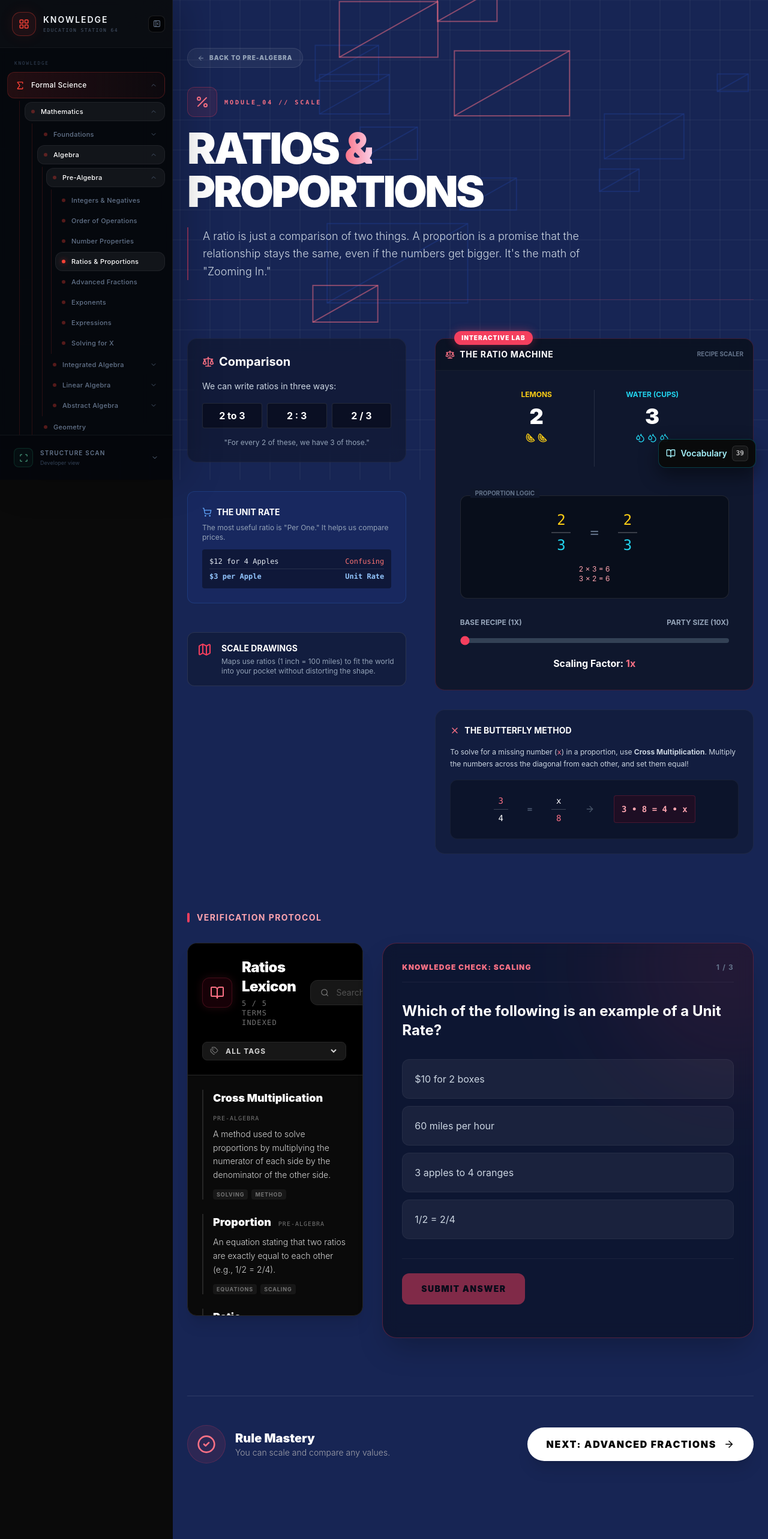
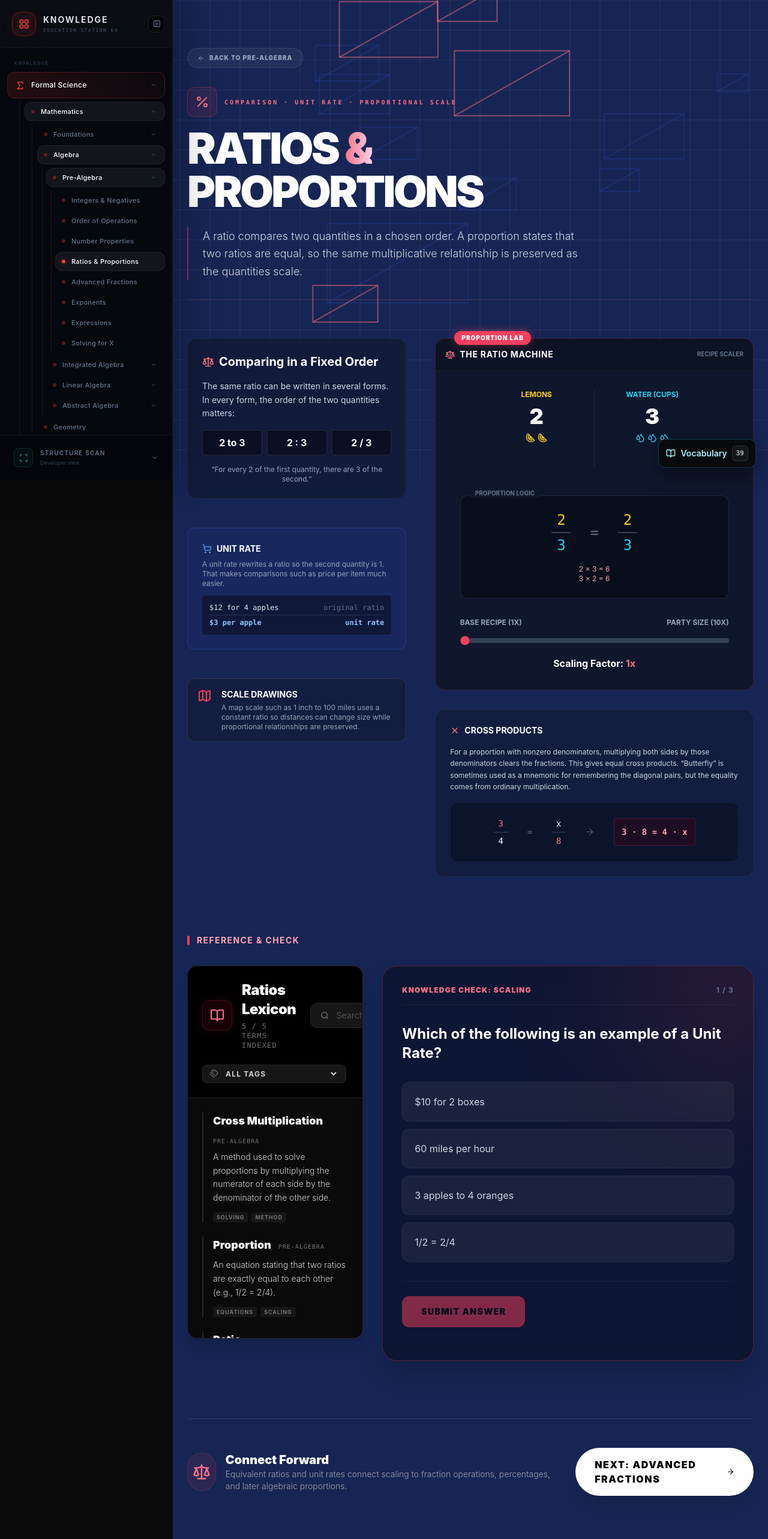
Before and after one commit to nickf723/ed-dev, a Next.js app: page /formal-science/mathematics/algebra/pre-algebra/ratios in a window 1280 px wide. Shown: the top 2566 px of the page at 60% size. Built offline with nearby package versions, Linux system fonts and the light colour scheme.

Commit message:
Ground ratios in proportional reasoning instead of tricks

```diff
--- a/app/formal-science/mathematics/algebra/pre-algebra/ratios/page.tsx
+++ b/app/formal-science/mathematics/algebra/pre-algebra/ratios/page.tsx
@@ -3,12 +3,11 @@ import Link from "next/link";
 import ScalingGridBackground from "./_components/ScalingGridBackground";
 import ProportionSolverLab from "./_components/ProportionSolverLab";
 import {
-  Percent, Scale, Divide, X,
-  ArrowRight, Box, ShoppingCart, Map,
-  CheckCircle2, ArrowLeft
+  Percent, Scale, X,
+  ArrowRight, ShoppingCart, Map,
+  ArrowLeft
 } from "lucide-react";
 
-// VERIFICATION PROTOCOL IMPORTS
 import Assessment from "@/app/_components/Assessment";
 import VocabApplet from "@/app/_components/VocabApplet";
 import { ratiosVocab } from "@/app/_data/vocab/r/ratios";
@@ -21,7 +20,6 @@ export default function RatiosPage() {
       <div className="absolute inset-0 bg-radial-vignette opacity-80 pointer-events-none" />
 
       <div className="relative z-10 container mx-auto px-6 py-12">
-        {/* HERO */}
         <header className="mb-16 border-b border-rose-500/20 pb-8 mt-8">
             <Link href="/formal-science/mathematics/algebra/pre-algebra" className="inline-flex items-center gap-2 text-[10px] font-black uppercase tracking-widest text-slate-400 hover:text-white transition-colors mb-8 bg-white/5 px-4 py-2 rounded-full border border-white/10">
                 <ArrowLeft size={12} /> Back to Pre-Algebra
@@ -32,7 +30,7 @@ export default function RatiosPage() {
               <Percent className="text-rose-400" size={24} />
             </span>
             <span className="text-[10px] font-mono uppercase tracking-[0.3em] text-rose-400 font-bold">
-              Module_04 // Scale
+              Comparison · unit rate · proportional scale
             </span>
           </div>
           <h1 className="text-5xl md:text-7xl font-black text-white tracking-tighter uppercase leading-none">
@@ -40,22 +38,18 @@ export default function RatiosPage() {
             PROPORTIONS
           </h1>
           <p className="mt-6 text-slate-300 max-w-2xl text-lg font-light leading-relaxed border-l-2 border-rose-500/50 pl-6">
-            A ratio is just a comparison of two things. A proportion is a promise that the relationship stays the same, even if the numbers get bigger. It's the math of "Zooming In."
+            A ratio compares two quantities in a chosen order. A proportion states that two ratios are equal, so the same multiplicative relationship is preserved as the quantities scale.
           </p>
         </header>
 
         <div className="grid grid-cols-1 lg:grid-cols-12 gap-12 mb-24">
-
-          {/* LEFT: THEORY */}
           <div className="lg:col-span-5 space-y-12">
-
-            {/* The Concept */}
             <div className="p-6 bg-slate-900/60 border border-white/5 rounded-2xl backdrop-blur-md">
               <h3 className="text-xl font-bold text-white mb-4 flex items-center gap-2">
-                <Scale size={20} className="text-rose-400" /> Comparison
+                <Scale size={20} className="text-rose-400" /> Comparing in a Fixed Order
               </h3>
               <p className="text-sm text-slate-300 leading-relaxed mb-4">
-                We can write ratios in three ways:
+                The same ratio can be written in several forms. In every form, the order of the two quantities matters:
               </p>
               <div className="grid grid-cols-3 gap-2 text-center">
                  <div className="p-2 bg-black/40 rounded border border-white/10 font-bold text-white">2 to 3</div>
@@ -63,58 +57,54 @@ export default function RatiosPage() {
                  <div className="p-2 bg-black/40 rounded border border-white/10 font-bold text-white">2 / 3</div>
               </div>
               <p className="text-xs text-slate-400 mt-4 text-center">
-                  "For every 2 of these, we have 3 of those."
+                  “For every 2 of the first quantity, there are 3 of the second.”
               </p>
             </div>
 
-            {/* Unit Rate */}
             <div className="p-6 bg-blue-900/20 border border-blue-500/20 rounded-xl">
                 <h4 className="text-sm font-bold text-white uppercase mb-2 flex items-center gap-2">
-                    <ShoppingCart size={16} className="text-blue-400" /> The Unit Rate
+                    <ShoppingCart size={16} className="text-blue-400" /> Unit Rate
                 </h4>
                 <p className="text-xs text-slate-400 mb-3">
-                    The most useful ratio is "Per One." It helps us compare prices.
+                    A unit rate rewrites a ratio so the second quantity is 1. That makes comparisons such as price per item much easier.
                 </p>
                 <div className="bg-black/40 p-3 rounded font-mono text-xs">
                     <div className="flex justify-between border-b border-white/10 pb-1 mb-1">
-                        <span>$12 for 4 Apples</span>
-                        <span className="text-red-400">Confusing</span>
+                        <span>$12 for 4 apples</span>
+                        <span className="text-slate-500">original ratio</span>
                     </div>
                     <div className="flex justify-between font-bold text-blue-300">
-                        <span>$3 per Apple</span>
-                        <span>Unit Rate</span>
+                        <span>$3 per apple</span>
+                        <span>unit rate</span>
                     </div>
                 </div>
             </div>
 
-            {/* Map Scale */}
             <div className="flex gap-4 p-4 bg-slate-900/50 border border-white/10 rounded-xl">
                 <Map className="text-rose-500 shrink-0" />
                 <div>
                     <h4 className="text-sm font-bold text-white uppercase">Scale Drawings</h4>
                     <p className="text-xs text-slate-400 mt-1">
-                        Maps use ratios (1 inch = 100 miles) to fit the world into your pocket without distorting the shape.
+                        A map scale such as 1 inch to 100 miles uses a constant ratio so distances can change size while proportional relationships are preserved.
                     </p>
                 </div>
             </div>
-
           </div>
 
-          {/* RIGHT: THE LAB */}
           <div className="lg:col-span-7 space-y-8">
             <div className="relative">
                 <div className="absolute -top-3 left-8 bg-rose-500 text-white text-[10px] font-black uppercase tracking-widest px-3 py-1 rounded-full shadow-[0_0_15px_rgba(244,63,94,0.4)] z-20">
-                    Interactive Lab
+                    Proportion Lab
                 </div>
                 <ProportionSolverLab />
             </div>
 
             <div className="p-6 bg-slate-900/50 border border-white/5 rounded-2xl">
                <h4 className="text-sm font-bold text-white uppercase mb-4 flex items-center gap-2">
-                   <X size={16} className="text-rose-400" /> The Butterfly Method
+                   <X size={16} className="text-rose-400" /> Cross Products
                </h4>
                <p className="text-xs text-slate-300 leading-relaxed mb-4">
-                  To solve for a missing number (<span className="font-mono text-rose-400">x</span>) in a proportion, use <strong>Cross Multiplication</strong>. Multiply the numbers across the diagonal from each other, and set them equal!
+                  For a proportion with nonzero denominators, multiplying both sides by those denominators clears the fractions. This gives equal cross products. “Butterfly” is sometimes used as a mnemonic for remembering the diagonal pairs, but the equality comes from ordinary multiplication.
                </p>
 
                <div className="flex items-center justify-center gap-8 font-mono text-sm bg-black/30 p-6 rounded-xl border border-white/5">
@@ -131,21 +121,17 @@ export default function RatiosPage() {
                    </div>
                    <ArrowRight size={16} className="text-slate-600" />
                    <div className="bg-rose-950/30 border border-rose-500/20 p-3 rounded text-rose-300 font-bold">
-                       3 • 8 = 4 • x
+                       3 · 8 = 4 · x
                    </div>
                </div>
             </div>
-
           </div>
         </div>
 
-        {/* =========================================
-            VERIFICATION PROTOCOL
-        ========================================= */}
         <section className="mt-auto">
             <div className="flex items-center gap-3 mb-8">
                 <div className="h-4 w-1 bg-rose-500 rounded-full" />
-                <h2 className="text-sm font-bold text-rose-300 uppercase tracking-widest">Verification Protocol</h2>
+                <h2 className="text-sm font-bold text-rose-300 uppercase tracking-widest">Reference & Check</h2>
             </div>
 
             <div className="grid grid-cols-1 lg:grid-cols-3 gap-8">
@@ -167,17 +153,14 @@ export default function RatiosPage() {
             </div>
         </section>
 
-        {/* =========================================
-            FOOTER / NAVIGATION
-        ========================================= */}
         <div className="mt-24 pt-12 border-t border-white/10 flex flex-col md:flex-row items-center justify-between gap-8">
             <div className="flex items-center gap-4">
                 <div className="w-16 h-16 rounded-full bg-rose-500/10 border border-rose-500/20 flex items-center justify-center text-rose-400">
-                    <CheckCircle2 size={32} />
+                    <Scale size={30} />
                 </div>
                 <div>
-                    <h3 className="text-xl font-black text-white">Rule Mastery</h3>
-                    <p className="text-zinc-400 text-sm font-light">You can scale and compare any values.</p>
+                    <h3 className="text-xl font-black text-white">Connect Forward</h3>
+                    <p className="text-zinc-400 text-sm font-light">Equivalent ratios and unit rates connect scaling to fraction operations, percentages, and later algebraic proportions.</p>
                 </div>
             </div>
 
```
